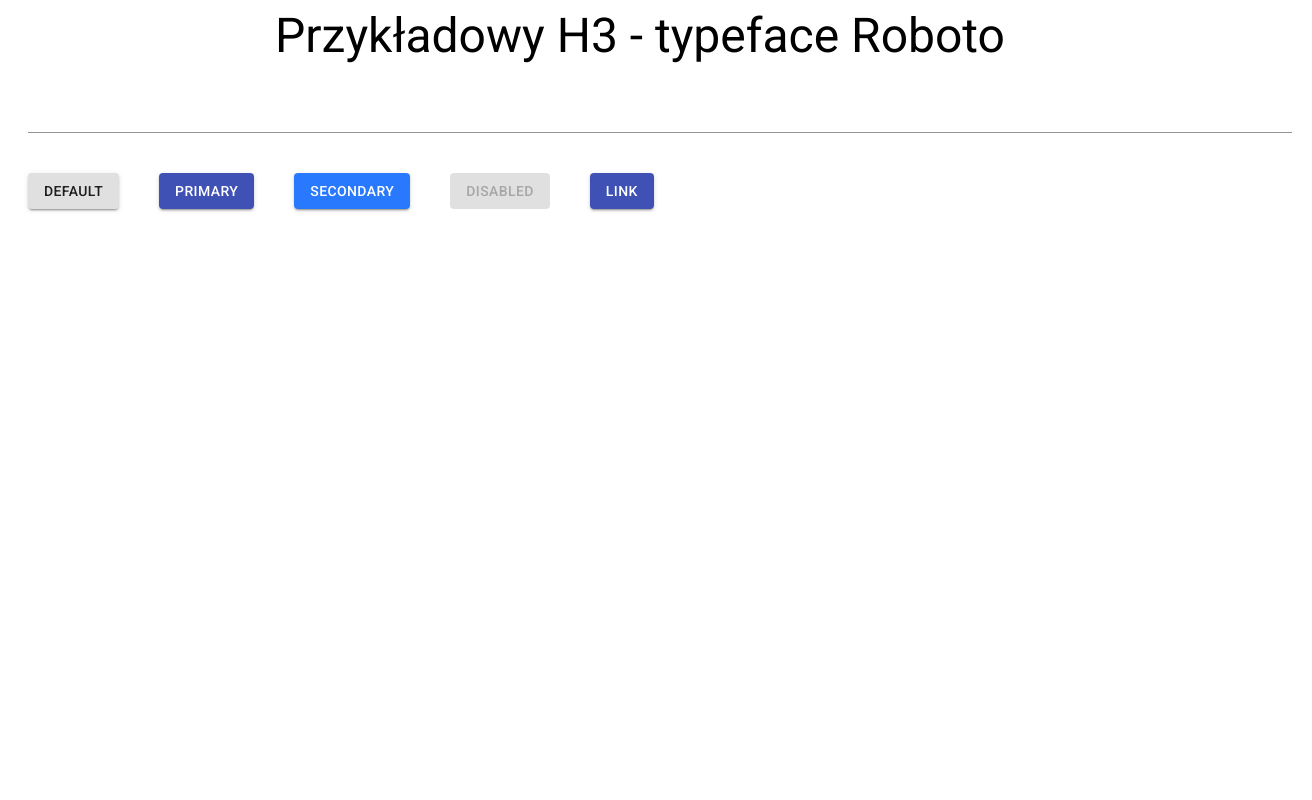
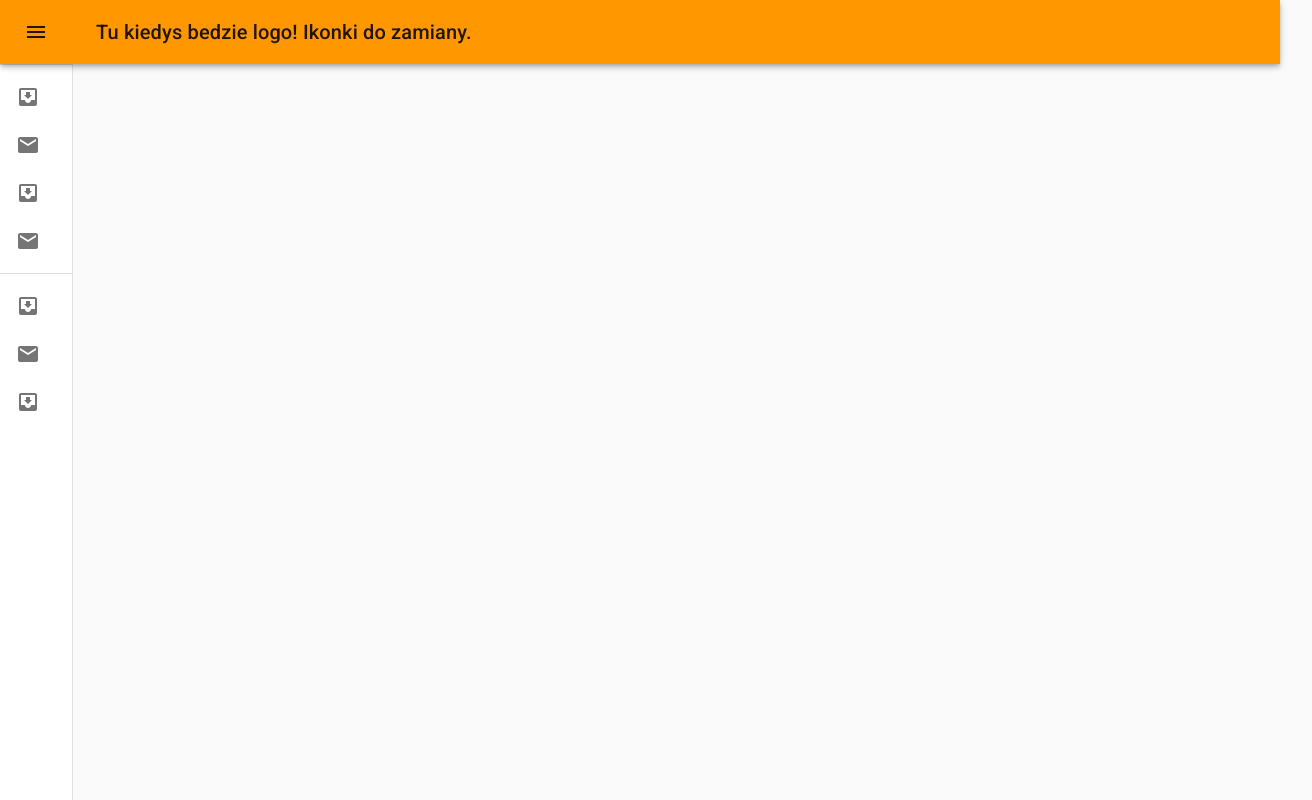
Before and after one commit to Shirahotsu/PROJEKT, a React (Create React App) app in the folder react-web/: page / in a window 1280 px wide. Shown: the whole page, 1312 px wide, since content can reach past the window. Built offline with nearby package versions, Linux system fonts and the light colour scheme.

Commit message:
drawer menu, colors

```diff
--- a/react-web/package.json
+++ b/react-web/package.json
@@ -4,9 +4,11 @@
   "private": true,
   "dependencies": {
     "@material-ui/core": "^4.7.2",
+    "@material-ui/icons": "^4.5.1",
     "@testing-library/jest-dom": "^4.2.4",
     "@testing-library/react": "^9.4.0",
     "@testing-library/user-event": "^7.1.2",
+    "axios": "^0.19.0",
     "react": "^16.12.0",
     "react-dom": "^16.12.0",
     "react-scripts": "3.3.0",
--- a/react-web/src/App.js
+++ b/react-web/src/App.js
@@ -1,6 +1,6 @@
 import React, { Component } from 'react';
 import 'typeface-roboto';
-import { Typography, TextField, Button } from '@material-ui/core/';
+import Layout from './hoc/Layout/Layout';
 
 class App extends Component {
   state = {};
@@ -8,38 +8,7 @@
   render() {
     return (
       <div className="App">
-        <Typography variant="h3" align="center" gutterBottom>
-          Przykładowy H3 - typeface Roboto
-        </Typography>
-        <TextField
-          fullWidth
-          gutterBottom
-          style={{ margin: '20px' }}
-        ></TextField>
-        <Button variant="contained" style={{ margin: '20px' }}>
-          Default
-        </Button>
-        <Button variant="contained" color="primary" style={{ margin: '20px' }}>
-          Primary
-        </Button>
-        <Button
-          variant="contained"
-          color="secondary"
-          style={{ margin: '20px' }}
-        >
-          Secondary
-        </Button>
-        <Button variant="contained" disabled style={{ margin: '20px' }}>
-          Disabled
-        </Button>
-        <Button
-          variant="contained"
-          color="primary"
-          href="#contained-buttons"
-          style={{ margin: '20px' }}
-        >
-          Link
-        </Button>
+        <Layout />
       </div>
     );
   }
--- /dev/null
+++ b/react-web/src/components/MiniDrawer/MiniDrawer.js
@@ -0,0 +1,170 @@
+import React from 'react';
+import clsx from 'clsx';
+import { makeStyles, useTheme } from '@material-ui/core/styles';
+import Drawer from '@material-ui/core/Drawer';
+import AppBar from '@material-ui/core/AppBar';
+import Toolbar from '@material-ui/core/Toolbar';
+import List from '@material-ui/core/List';
+import CssBaseline from '@material-ui/core/CssBaseline';
+import Typography from '@material-ui/core/Typography';
+import Divider from '@material-ui/core/Divider';
+import IconButton from '@material-ui/core/IconButton';
+import MenuIcon from '@material-ui/icons/Menu';
+import ChevronLeftIcon from '@material-ui/icons/ChevronLeft';
+import ChevronRightIcon from '@material-ui/icons/ChevronRight';
+import ListItem from '@material-ui/core/ListItem';
+import ListItemIcon from '@material-ui/core/ListItemIcon';
+import ListItemText from '@material-ui/core/ListItemText';
+import InboxIcon from '@material-ui/icons/MoveToInbox';
+import MailIcon from '@material-ui/icons/Mail';
+
+const drawerWidth = 240;
+
+const useStyles = makeStyles(theme => ({
+  root: {
+    display: 'flex'
+  },
+  appBar: {
+    zIndex: theme.zIndex.drawer + 1,
+    transition: theme.transitions.create(['width', 'margin'], {
+      easing: theme.transitions.easing.sharp,
+      duration: theme.transitions.duration.leavingScreen
+    })
+  },
+  appBarShift: {
+    marginLeft: drawerWidth,
+    width: `calc(100% - ${drawerWidth}px)`,
+    transition: theme.transitions.create(['width', 'margin'], {
+      easing: theme.transitions.easing.sharp,
+      duration: theme.transitions.duration.enteringScreen
+    })
+  },
+  menuButton: {
+    marginRight: 36
+  },
+  hide: {
+    display: 'none'
+  },
+  drawer: {
+    width: drawerWidth,
+    flexShrink: 0,
+    whiteSpace: 'nowrap'
+  },
+  drawerOpen: {
+    width: drawerWidth,
+    transition: theme.transitions.create('width', {
+      easing: theme.transitions.easing.sharp,
+      duration: theme.transitions.duration.enteringScreen
+    })
+  },
+  drawerClose: {
+    transition: theme.transitions.create('width', {
+      easing: theme.transitions.easing.sharp,
+      duration: theme.transitions.duration.leavingScreen
+    }),
+    overflowX: 'hidden',
+    width: theme.spacing(7) + 1,
+    [theme.breakpoints.up('sm')]: {
+      width: theme.spacing(9) + 1
+    }
+  },
+  toolbar: {
+    display: 'flex',
+    alignItems: 'center',
+    justifyContent: 'flex-end',
+    padding: theme.spacing(0, 1),
+    ...theme.mixins.toolbar
+  },
+  content: {
+    flexGrow: 1,
+    padding: theme.spacing(3)
+  }
+}));
+
+export default function MiniDrawer() {
+  const classes = useStyles();
+  const theme = useTheme();
+  const [open, setOpen] = React.useState(false);
+
+  const handleDrawerOpen = () => {
+    setOpen(true);
+  };
+
+  const handleDrawerClose = () => {
+    setOpen(false);
+  };
+
+  return (
+    <div className={classes.root}>
+      <CssBaseline />
+      <AppBar
+        position="fixed"
+        className={clsx(classes.appBar, {
+          [classes.appBarShift]: open
+        })}
+      >
+        <Toolbar>
+          <IconButton
+            color="inherit"
+            aria-label="open drawer"
+            onClick={handleDrawerOpen}
+            edge="start"
+            className={clsx(classes.menuButton, {
+              [classes.hide]: open
+            })}
+          >
+            <MenuIcon />
+          </IconButton>
+          <Typography variant="h6" noWrap>
+            Tu kiedys bedzie logo! Ikonki do zamiany.
+          </Typography>
+        </Toolbar>
+      </AppBar>
+      <Drawer
+        variant="permanent"
+        className={clsx(classes.drawer, {
+          [classes.drawerOpen]: open,
+          [classes.drawerClose]: !open
+        })}
+        classes={{
+          paper: clsx({
+            [classes.drawerOpen]: open,
+            [classes.drawerClose]: !open
+          })
+        }}
+      >
+        <div className={classes.toolbar}>
+          <IconButton onClick={handleDrawerClose}>
+            {theme.direction === 'rtl' ? (
+              <ChevronRightIcon />
+            ) : (
+              <ChevronLeftIcon />
+            )}
+          </IconButton>
+        </div>
+        <Divider />
+        <List>
+          {['Inbox', 'Starred', 'Send email', 'Drafts'].map((text, index) => (
+            <ListItem button key={text}>
+              <ListItemIcon>
+                {index % 2 === 0 ? <InboxIcon /> : <MailIcon />}
+              </ListItemIcon>
+              <ListItemText primary={text} />
+            </ListItem>
+          ))}
+        </List>
+        <Divider />
+        <List>
+          {['All mail', 'Trash', 'Spam'].map((text, index) => (
+            <ListItem button key={text}>
+              <ListItemIcon>
+                {index % 2 === 0 ? <InboxIcon /> : <MailIcon />}
+              </ListItemIcon>
+              <ListItemText primary={text} />
+            </ListItem>
+          ))}
+        </List>
+      </Drawer>
+    </div>
+  );
+}
--- /dev/null
+++ b/react-web/src/hoc/Auxiliary/Auxiliary.js
@@ -0,0 +1,3 @@
+const aux = props => props.children;
+
+export default aux;
--- /dev/null
+++ b/react-web/src/hoc/Layout/Layout.js
@@ -0,0 +1,16 @@
+import React, { Component } from 'react';
+import 'typeface-roboto';
+import Aux from './../Auxiliary/Auxiliary';
+import MiniDrawer from '../../components/MiniDrawer/MiniDrawer';
+
+class Layout extends Component {
+  render() {
+    return (
+      <Aux>
+        <MiniDrawer />
+      </Aux>
+    );
+  }
+}
+
+export default Layout;
--- a/react-web/src/index.js
+++ b/react-web/src/index.js
@@ -1,14 +1,13 @@
 import React from 'react';
 import { render } from 'react-dom';
 import App from './App';
-import { MuiThemeProvider } from '@material-ui/core/styles';
-import { createMuiTheme } from '@material-ui/core/styles';
-import { indigo, blue } from '@material-ui/core/colors';
+import { MuiThemeProvider, createMuiTheme } from '@material-ui/core/styles';
+import { orange, deepOrange } from '@material-ui/core/colors';
 
 const theme = createMuiTheme({
   palette: {
-    primary: indigo,
-    secondary: blue
+    primary: orange,
+    secondary: deepOrange
   }
 });
 
```
Also changed, not shown: 1 other file (tests, documents, lock files or other folders).
